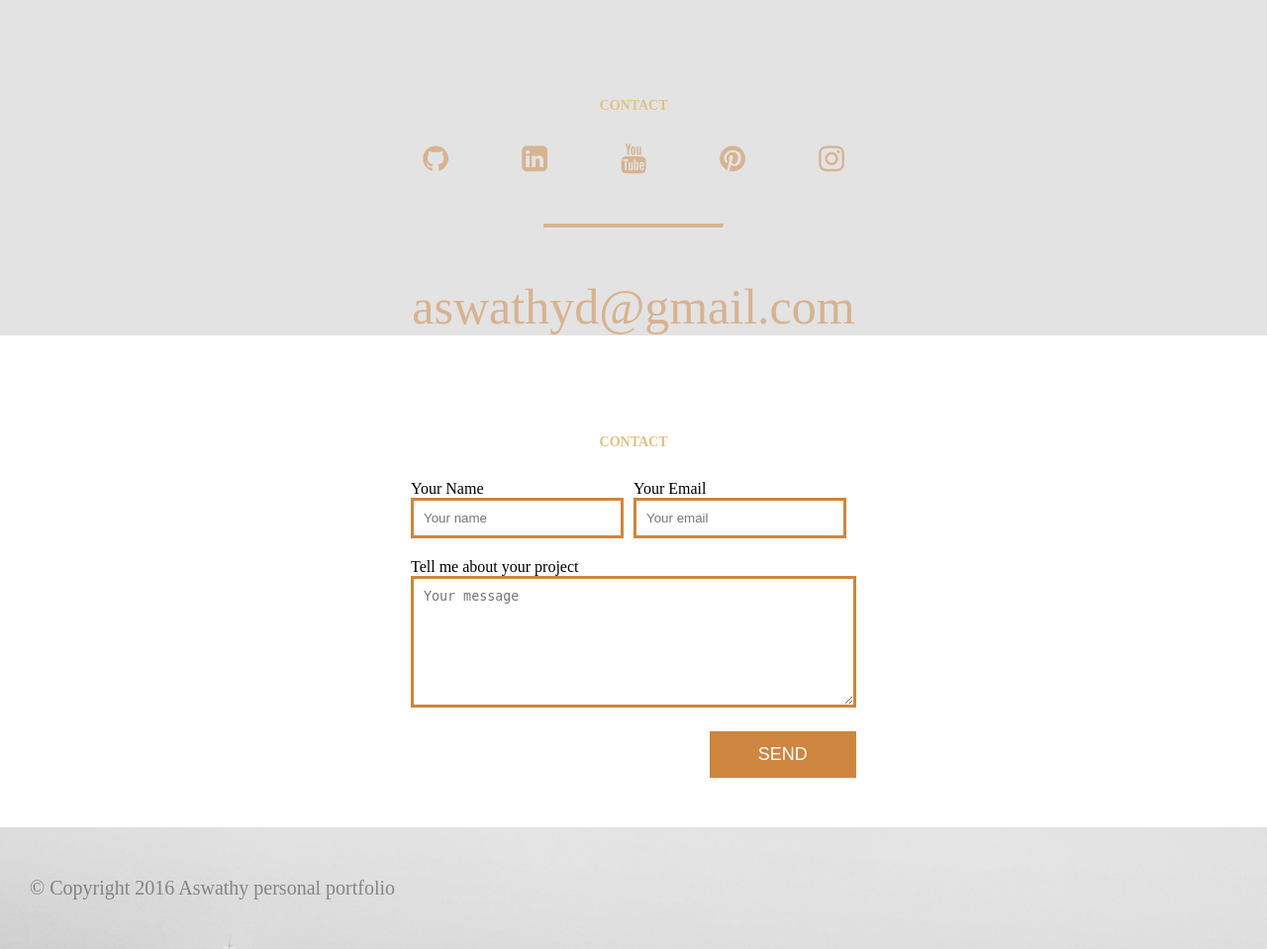
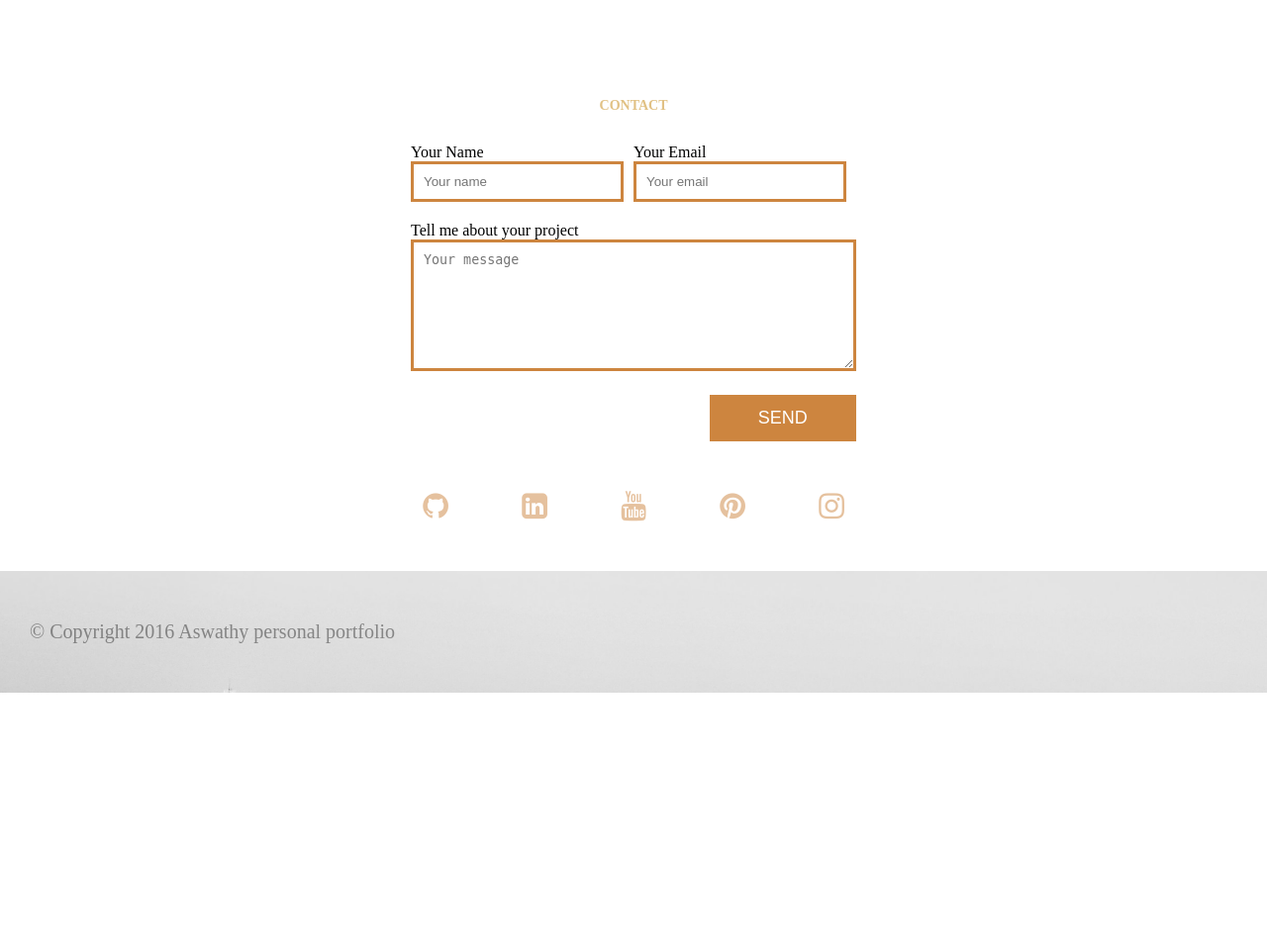
Before and after one commit to aswathyd/aswathy_personalWebsite, a PHP site: page / in a window 1280 px wide. Shown: the part 1943-2902 px from the top of the page at 99% size. After the commit the page ends 2643 px from the top, so only its background shows below. Run offline with PHP 8.4, Linux system fonts and the light colour scheme; data that the repository does not hold is empty; some libraries are stand-ins or nearby versions.

Commit message:
removed biglink

```diff
--- a/aswathyPortfolio_v1/css/style.css
+++ b/aswathyPortfolio_v1/css/style.css
@@ -310,6 +310,8 @@ h3{
 /*contact social media icon*/
 
 
+
+
 .social-links{
 	max-width: 500px;
 	margin: 0px auto 50px;
@@ -340,7 +342,6 @@ cursor: pointer;
 
 .social-links a{
 	display: block;
-	background: #E3E3E3;
 	font-size: 30px;
 	text-align: center;
 	line-height: 30px;
@@ -355,6 +356,7 @@ cursor: pointer;
 	opacity: 0.9;
 }
 
+/*
 .bar{
 	width:180px;
 	height:0px;
@@ -363,21 +365,11 @@ cursor: pointer;
 	opacity:.5;
 
 }
+*/
 
-.biglink{
-	display: block;
-	text-align: center;
-	font-size: 50px;
-	font-weight: 100;
-	color: #CD853F;
-	opacity: .5;
 
-}
 
-.biglink:hover{
-	opacity: .9;
 
-}
 
 /*contact form*/
 
--- a/aswathyPortfolio_v1/index.php
+++ b/aswathyPortfolio_v1/index.php
@@ -85,7 +85,7 @@
 
 		<div class='blurb'>
 			<p>I am an alumnus of Tufts University and SCMS school of engineering and technology, graduating with a Master of Science with a major in Computer Science. Originally from Keerala,India but now residing in Boston, US.
-			I want to be involved in projects that I can be proud of, join an amazing team and advance my development career. Take some time to look at my work, credential and if you're interested in helping me take this happen, <a href="#worktogether">let's get in touch</a></p>
+			I want to be involved in projects that I can be proud of, join an amazing team and advance my development career. Take some time to look at my work, credential and if you're interested in helping me take this happen, <a href="#contact">let's get in touch</a></p>
 		</div>
 
 		<div class="resume-git">
@@ -226,28 +226,13 @@
 
 <!--	contact section-->
 
-<section class="alt-section section-contact">
+<section class="section-contact">
 	<h3 id="contact">Contact</h3>
-	<div class="social-links">
-		<a href=https://github.com/aswathyd><i class="fa fa-github"></i></a>
-		<a href="https://www.linkedin.com/in/aswathydinesh"><i class="fa fa-linkedin-square" aria-hidden="true"></i></a>
-		<a href=""><i class="fa fa-youtube" aria-hidden="true"></i></a>
-		<a href=""><i class="fa fa-pinterest" aria-hidden="true"></i></a>
-		<a href=""><i class="fa fa-instagram" aria-hidden="true"></i></a>
-	</div>
-
-	<hr class="bar">
-
-	<a class="biglink" href="mailto:aswathyd@gmail.com">aswathyd@gmail.com</a>
 
 
-</section>
+<!--	<hr class="bar">-->
 
 
-<!--Contact-->
-<section>
-	<h3 id="worktogether">Contact</h3>
-<!--	<p>Currently available for Contract or Full-Time work and would love to hear from you</p>-->
 	<form method="post" action="index.php">
 
 		<div class="info-group">
@@ -268,8 +253,19 @@
 
 	</form>
 
+	<div class="social-links">
+		<a href=https://github.com/aswathyd><i class="fa fa-github"></i></a>
+		<a href="https://www.linkedin.com/in/aswathydinesh"><i class="fa fa-linkedin-square" aria-hidden="true"></i></a>
+		<a href=""><i class="fa fa-youtube" aria-hidden="true"></i></a>
+		<a href=""><i class="fa fa-pinterest" aria-hidden="true"></i></a>
+		<a href=""><i class="fa fa-instagram" aria-hidden="true"></i></a>
+	</div>
+
+
 
 </section>
+
+
 
 
 <footer class="lockup">
```
